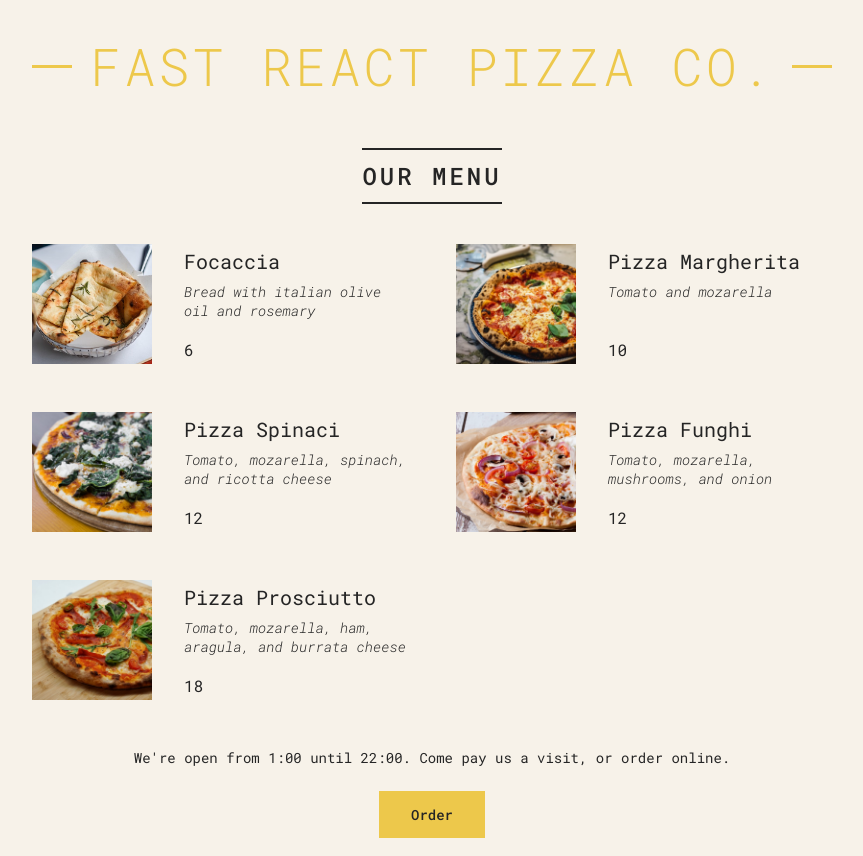
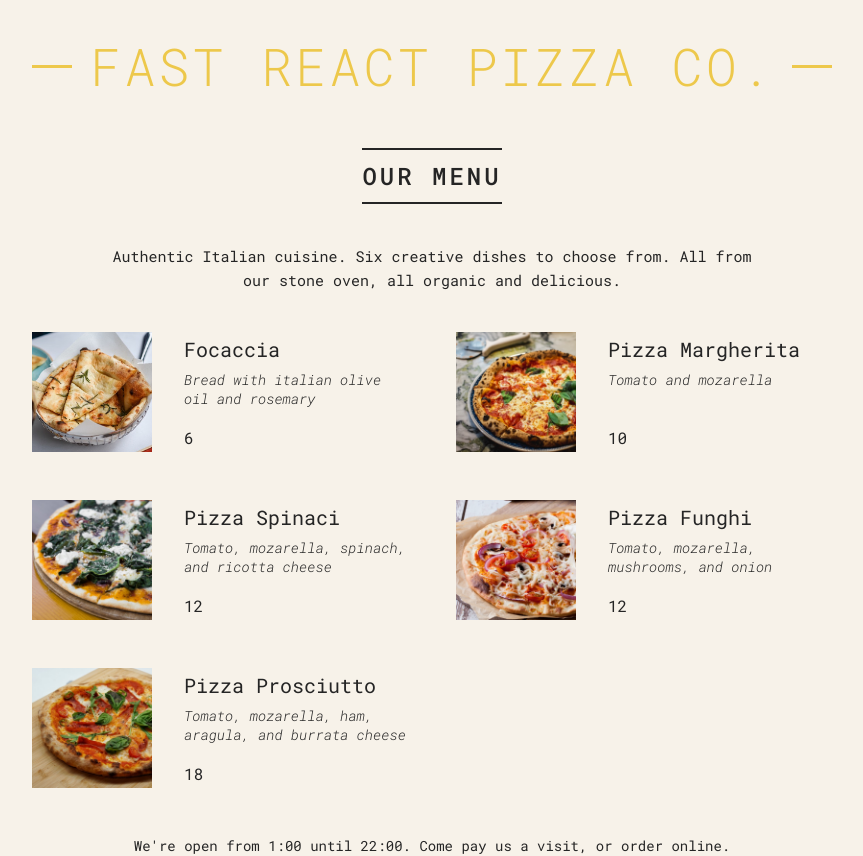
Before and after one commit to angusgee/pizza-menu, a React (Vite) app: page / in a window 1280 px wide. Shown: the top 856 px of the page, without its empty margins (208-1071 px from the left). Built offline with nearby package versions, Linux system fonts and the light colour scheme.

Commit message:
Add paragraph and React fragment

```diff
--- a/src/App.jsx
+++ b/src/App.jsx
@@ -66,17 +66,25 @@
 
 function Menu() {
   const pizzas = pizzaData;
+  // const pizzas = [];
   const numPizzas = pizzas.length;
   return (
     <main className="menu">
       <h2>Our Menu</h2>
 
       {numPizzas > 0 ? (
-        <ul className="pizzas">
-          {pizzas.map((pizza) => (
-            <Pizza pizzaObj={pizza} key={pizza.name} />
-          ))}
-        </ul>
+        <>
+          <p>
+            Authentic Italian cuisine. Six creative dishes to choose from. All
+            from our stone oven, all organic and delicious.{" "}
+          </p>
+
+          <ul className="pizzas">
+            {pizzas.map((pizza) => (
+              <Pizza pizzaObj={pizza} key={pizza.name} />
+            ))}
+          </ul>
+        </>
       ) : (
         <p>We&apos;re still working on our menu. Please come back later.</p>
       )}
```
